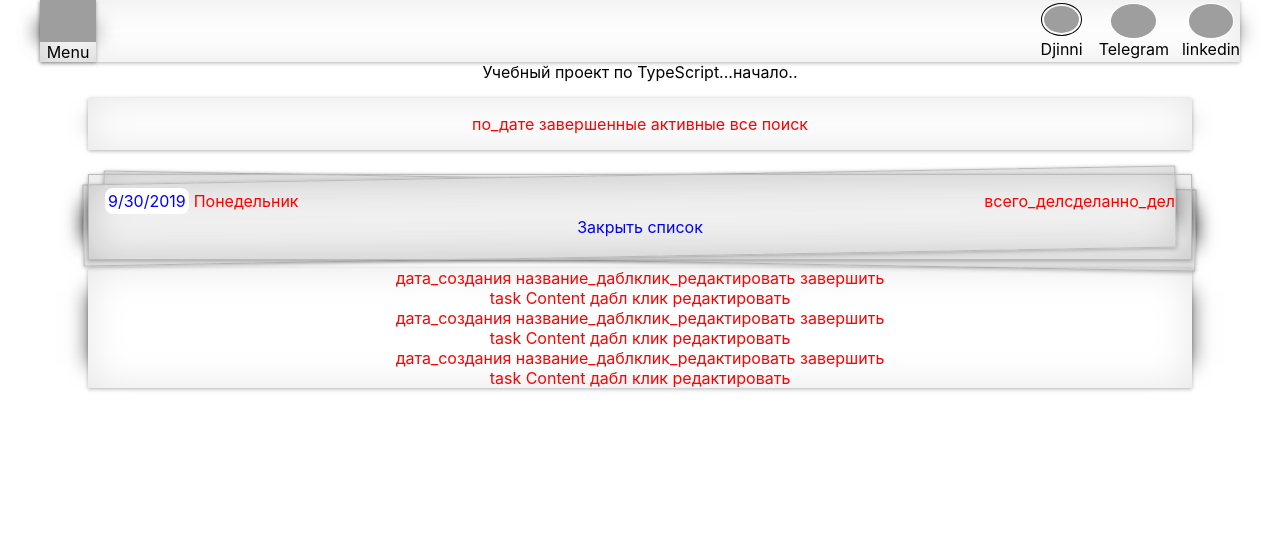
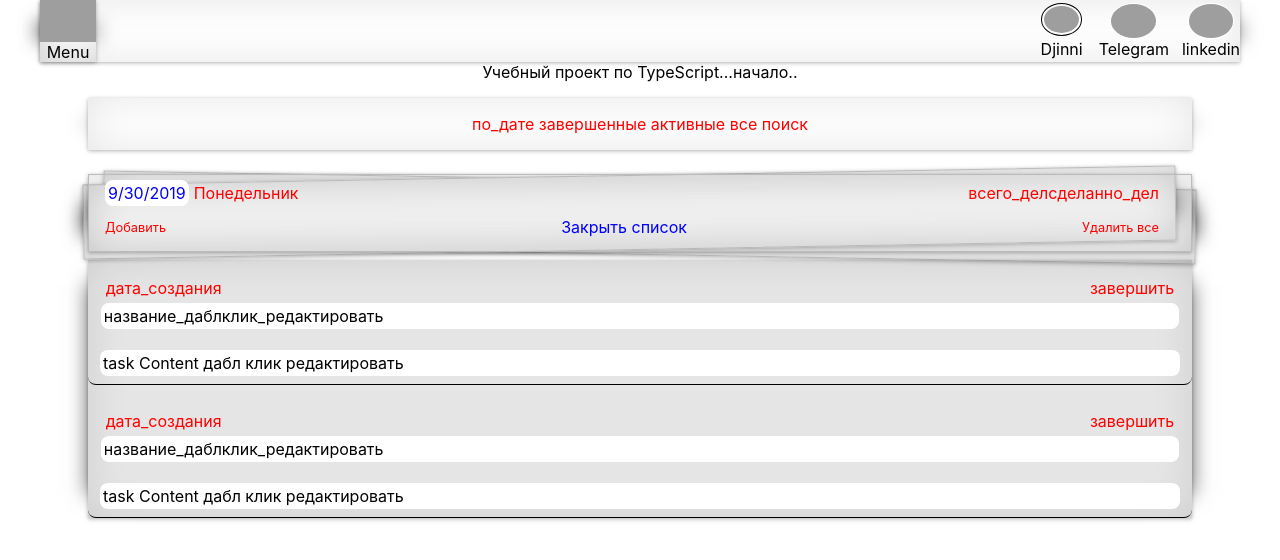
Before and after one commit to Sphinx7777/reactTypeScript, a React (Create React App) app: page / in a window 1280 px wide. Both pictures are taken after a click on the element "Открыть список". Shown: the top 560 px of the page. Built offline with nearby package versions, Linux system fonts and the light colour scheme; grey boxes are pictures that could not be loaded; what redux-localstorage-simple would draw is missing.

Commit message:
PC for Note

```diff
--- a/src/Components/Redux/todoTsReducer.ts
+++ b/src/Components/Redux/todoTsReducer.ts
@@ -13,13 +13,15 @@ if (!initialState || !initialState.tasks || !initialState.tasks.length) {
 	initialState = {
 		tasks: [{
 			id: 1,
+			dateForPlane: '24 мая 2019 г. 11:32',
+
 			name: 'Образец',
 			editStatusDescription: false,
 			editStatusName: false,
 			description: 'Описание задачи',
 			status: false,
 			createDate: '01 января 2000 г. 00:00',
-			dateForPlane: '24 мая 2019 г. 11:32'
+
 		}],
 	}
 }
--- a/src/Components/ToDoTS/ToDo.module.scss
+++ b/src/Components/ToDoTS/ToDo.module.scss
@@ -25,7 +25,7 @@ inset 0 0 40px rgba(0, 0, 0, .1);
 		.itemHeader {
 			background: rgba(255,255,255,0.1);
 			text-align: left;
-			padding: 1rem;
+			padding: 0.5rem 2rem 0.5rem 1rem;
 			align-content: center;
 			position: relative;
 			margin-bottom: 0.5rem;
@@ -36,11 +36,23 @@ inset 0 0 40px rgba(0, 0, 0, .1);
 				align-content: center;
 			}
 
+			.action {
+        display: flex;
+				justify-content: space-between;
+				align-items: center;
+				margin-top: 0.5rem;
+
+				.printTask {
+					font-size: 0.8rem;
+				}
+				.dellAllTask {
+					font-size: 0.8rem;
+				}
+
 				.openList {
-				display: block;
+					display: inline-block;
 					text-align: center;
 					color: blue;
-				max-width: 50%;
 					padding: 3px;
 					margin: 0.2rem auto;
 					cursor: pointer;
@@ -52,6 +64,9 @@ inset 0 0 40px rgba(0, 0, 0, .1);
 
 					}
 				}
+
+			}
+
 			.dateForPlane,.dateForPlaneEdit {
 				color: blue;
 				margin-right: 5px;
@@ -97,15 +112,44 @@ inset 0 0 40px rgba(0, 0, 0, .1);
 
 		.itemContents {
 			box-shadow: $shad;
+			background: rgba(0,0,0,0.1);
 
 			.task {
+border-bottom: 1px solid black;
+				border-radius: 0.5rem;
+
 
 				.taskHeader {
+          padding: 0.8rem;
+					margin: 0.5rem auto;
+
+					.taskName {
+						color: black;
+						text-align: left;
+						padding: 3px;
+						background: white;
+						border-radius: 0.5rem;
+						outline: none;
+
 
 					}
 
+					.createDateAndDell {
+						display: flex;
+						padding: 5px;
+						justify-content: space-between;
+						align-items: center;
+					}
+				}
+
 				.taskContent {
-
+					color: black;
+					text-align: left;
+					padding: 3px;
+					margin: 0 0.75rem 0.5rem 0.75rem;
+					background: white;
+					border-radius: 0.5rem;
+					outline: none;
 				}
 			}
 		}
--- a/src/Components/ToDoTS/ToDo.tsx
+++ b/src/Components/ToDoTS/ToDo.tsx
@@ -3,7 +3,7 @@ import s from './ToDo.module.scss'
 import {ContactLinks} from "../Others/ContaktLinks/ContactLinks";
 import {BurgerMenu} from "../Others/BurgerMenu/BurgerMenu";
 import {ModalWindow} from '../Others/ModalWindow/ModalWindow';
-
+const week = ['Воскресенье', 'Понедельник', 'Вторник', 'Среда', 'Четверг', 'Пятница', 'Суббота'];
 interface IProps {
 	showSidebar: boolean;
 	setShowSidebar: (showSidebar: boolean) => void;
@@ -11,8 +11,8 @@ interface IProps {
 }
 
 
-const days = new Date();
-const week = ['Воскресенье', 'Понедельник', 'Вторник', 'Среда', 'Четверг', 'Пятница', 'Суббота'];
+
+
 
 
 export const ToDo = ({showSidebar, setShowSidebar, addNewTask}: IProps) => {
@@ -20,6 +20,7 @@ export const ToDo = ({showSidebar, setShowSidebar, addNewTask}: IProps) => {
 	const [dateForPlane, setDateForPlane] = useState(new Date());
 	const [showCalendar, setStatusCalendar] = useState(false);
 	const dateForPlaneString: string = dateForPlane.toLocaleDateString();
+	const days = new Date();
 	const dayOfWeek: string = week[days.getDay()];
 
 
@@ -30,8 +31,9 @@ export const ToDo = ({showSidebar, setShowSidebar, addNewTask}: IProps) => {
 				<div className={s.toDoHeader}>
 					по_дате завершенные активные все поиск
 				</div>
+
+
 				<div className={s.toDoItem}>
-
 					<div className={s.itemHeader}>
 						<div className={s.dateAndTaskStatus}>
 							<div>
@@ -47,38 +49,62 @@ export const ToDo = ({showSidebar, setShowSidebar, addNewTask}: IProps) => {
 								<span className={s.completedTasks}>сделанно_дел</span>
 							</div>
 						</div>
-						<div className={s.openList} onClick={() => {
-							setStatusContent(!showContent)
-						}}>{!showContent ? 'Открыть список' : 'Закрыть список'}
+						<div className={s.action}>
+							<div className={s.printTask}>Добавить</div>
+							<div className={s.openList} onClick={() => {
+								setStatusContent(!showContent)
+							}}>{!showContent ? 'Открыть список' : 'Закрыть список'}
+							</div>
+							<div className={s.dellAllTask}>Удалить все</div>
 						</div>
+
 					</div>
 					<div className={showContent ? s.itemContents + ' ' + s.active : (s.itemContents + ' ' + s.none)}>
 						<div className={s.task}>
 							<div className={s.taskHeader} >
-								дата_создания название_даблклик_редактировать завершить
+								<div className={s.createDateAndDell}>
+									<span>
+										дата_создания
+									</span>
+									<span>
+										завершить
+									</span>
+								</div>
+
+								<div className={s.taskName}>
+									название_даблклик_редактировать
+								</div>
+
 							</div>
 							<div className={s.taskContent}>
 								task Content дабл клик редактировать
 							</div>
 						</div>
 						<div className={s.task}>
-							<div className={s.taskHeader}>
-								дата_создания название_даблклик_редактировать завершить
+							<div className={s.taskHeader} >
+								<div className={s.createDateAndDell}>
+									<span>
+										дата_создания
+									</span>
+									<span>
+										завершить
+									</span>
+								</div>
+
+								<div className={s.taskName}>
+									название_даблклик_редактировать
+								</div>
+
 							</div>
 							<div className={s.taskContent}>
 								task Content дабл клик редактировать
 							</div>
 						</div>
-						<div className={s.task}>
-							<div className={s.taskHeader}>
-								дата_создания название_даблклик_редактировать завершить
-							</div>
-							<div className={s.taskContent}>
-								task Content дабл клик редактировать
-							</div>
-						</div>
+
 					</div>
 				</div>
+
+
 
 
 				{showCalendar && <div className={s.calendar}>
```
Lines whose indentation alone changed are shown as unchanged.
